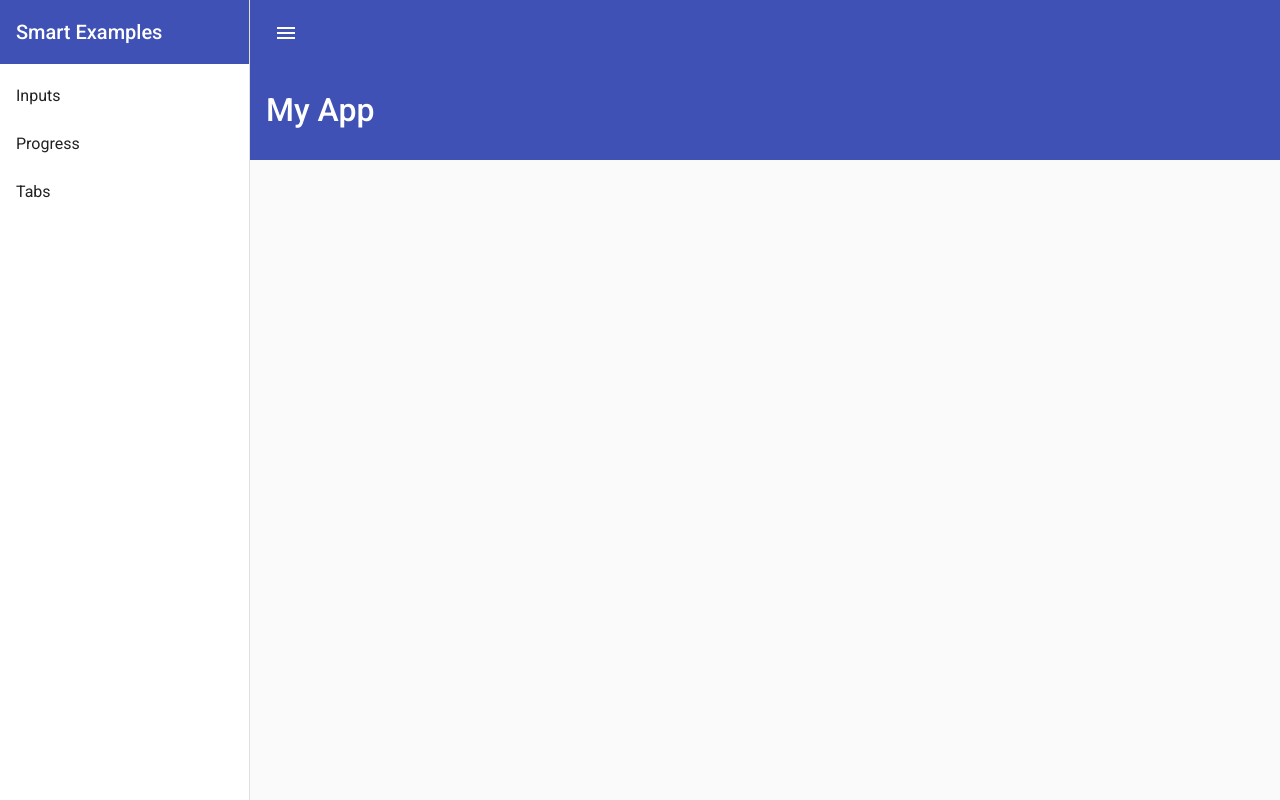
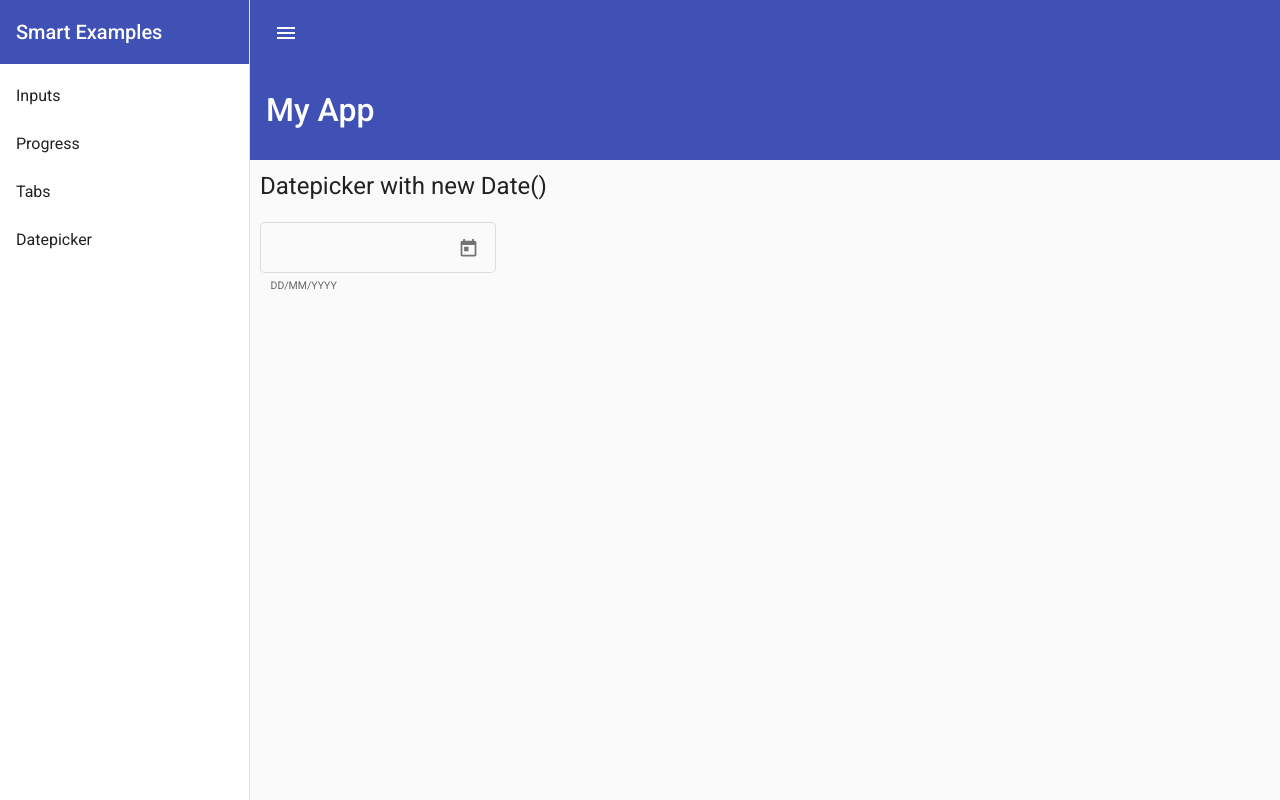
Before and after one commit to MarcosBoscariolo/Angular-Material, an Angular app: page /datepicker in a window 1280 px wide. Before the commit this address led to /. Built offline with nearby package versions, Linux system fonts and the light colour scheme.

Commit message:
added datepicker

```diff
--- a/src/app/app-routing.module.ts
+++ b/src/app/app-routing.module.ts
@@ -1,5 +1,6 @@
 import { NgModule } from '@angular/core';
 import { RouterModule, Routes } from '@angular/router';
+import { DatepickerComponent } from './components/datepicker/datepicker.component';
 import { FormFieldInputComponent } from './components/form-field-input/form-field-input.component';
 import { ProgressSpinnerComponent } from './components/progress-spinner/progress-spinner.component';
 import { TabsComponent } from './components/tabs/tabs.component';
@@ -7,7 +8,8 @@
 const routes: Routes = [
   { path: 'inputs', component: FormFieldInputComponent },
   { path: 'progress', component: ProgressSpinnerComponent },
-  { path: 'tabs', component: TabsComponent }
+  { path: 'tabs', component: TabsComponent },
+  { path: 'datepicker', component: DatepickerComponent }
 ];
 
 @NgModule({
--- a/src/app/app.component.html
+++ b/src/app/app.component.html
@@ -13,6 +13,7 @@
       <a mat-list-item routerLink="/inputs">Inputs</a>
       <a mat-list-item routerLink="/progress">Progress</a>
       <a mat-list-item routerLink="/tabs">Tabs</a>
+      <a mat-list-item routerLink="/datepicker">Datepicker</a>
     </mat-nav-list>
   </mat-sidenav>
   <mat-sidenav-content>
--- a/src/app/app.module.ts
+++ b/src/app/app.module.ts
@@ -9,13 +9,15 @@
 import { FormsModule, ReactiveFormsModule } from '@angular/forms';
 import { ProgressSpinnerComponent } from './components/progress-spinner/progress-spinner.component';
 import { TabsComponent } from './components/tabs/tabs.component';
+import { DatepickerComponent } from './components/datepicker/datepicker.component';
 
 @NgModule({
   declarations: [
     AppComponent,
     FormFieldInputComponent,
     ProgressSpinnerComponent,
-    TabsComponent
+    TabsComponent,
+    DatepickerComponent
   ],
   imports: [
     BrowserModule,
--- /dev/null
+++ b/src/app/components/datepicker/datepicker.component.html
@@ -0,0 +1,18 @@
+<h1>Datepicker with new Date()</h1>
+
+<mat-form-field>
+    <input
+        matInput
+        [matDatepicker]="picker"
+        [min]="minDate"
+        [max]="maxDate"
+    >
+    <mat-hint>DD/MM/YYYY</mat-hint>
+    <mat-datepicker-toggle matSuffix [for]="picker"></mat-datepicker-toggle>
+    <mat-datepicker
+        #picker
+        [startAt]="startDate"
+        [touchUi]="isTouchDevice"
+    >
+    </mat-datepicker>
+</mat-form-field>
--- /dev/null
+++ b/src/app/components/datepicker/datepicker.component.ts
@@ -0,0 +1,24 @@
+import { Platform } from '@angular/cdk/platform';
+import { Component, OnInit } from '@angular/core';
+
+@Component({
+  selector: 'app-datepicker',
+  templateUrl: './datepicker.component.html',
+  styleUrls: ['./datepicker.component.scss']
+})
+export class DatepickerComponent implements OnInit {
+
+  startDate = new Date(2023, 1, 19);
+  minDate = new Date(2023, 1, 19);
+  maxDate = new Date(2023, 2, 19);
+
+  constructor(private platform: Platform) { }
+
+  ngOnInit(): void {
+  }
+
+  get isTouchDevice() {
+    return this.platform.ANDROID || this.platform.IOS;
+  }
+
+}
--- a/src/app/material/material.module.ts
+++ b/src/app/material/material.module.ts
@@ -10,6 +10,8 @@
 import { MatProgressBarModule } from '@angular/material/progress-bar';
 import { MatProgressSpinnerModule } from '@angular/material/progress-spinner';
 import { MatTabsModule } from '@angular/material/tabs';
+import { MatDatepickerModule } from '@angular/material/datepicker';
+import { MatNativeDateModule, MAT_DATE_LOCALE } from '@angular/material/core';
 
 @NgModule({
   exports: [
@@ -22,12 +24,18 @@
     MatListModule,
     MatProgressBarModule,
     MatProgressSpinnerModule,
-    MatTabsModule
+    MatTabsModule,
+    MatDatepickerModule,
+    MatNativeDateModule
   ],
   providers: [
     {
       provide: MAT_FORM_FIELD_DEFAULT_OPTIONS,
       useValue: {appearance: 'outline'}
+    },
+    {
+      provide: MAT_DATE_LOCALE,
+      useValue: 'pt-br'
     }
   ]
 })
```
Also changed, not shown: src/app/components/datepicker/datepicker.component.scss (added).
